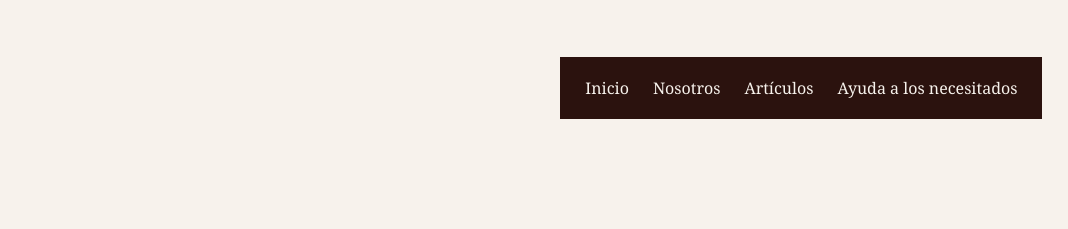
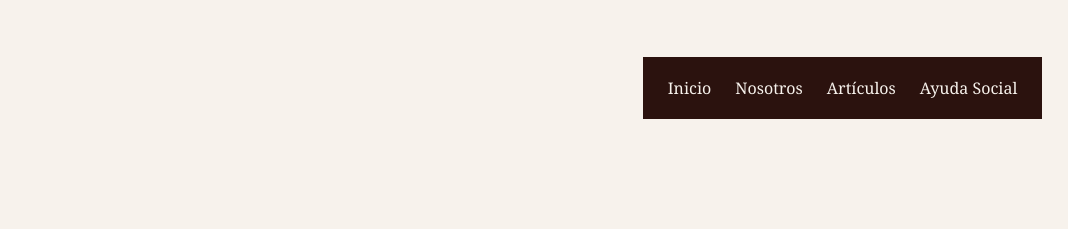
Before and after one commit to Punto-Ciego/punto-cieco-website-Copy, a plain HTML site: page ayuda.html in a window 1280 px wide. Shown: the top 229 px of the page, 212-1280 px from the left. Drawn offline with Linux system fonts and the light colour scheme.

Commit message:
Update navigation link text for ayuda.html

```diff
--- a/ayuda.html
+++ b/ayuda.html
@@ -171,7 +171,7 @@
             <a href="index.html">Inicio</a>
             <a href="nosotros.html">Nosotros</a>
             <a href="articulos.html">Artículos</a>
-            <a href="ayuda.html">Ayuda a los necesitados</a>
+            <a href="ayuda.html">Ayuda Social</a>
         </nav>
     </header>
 
```
